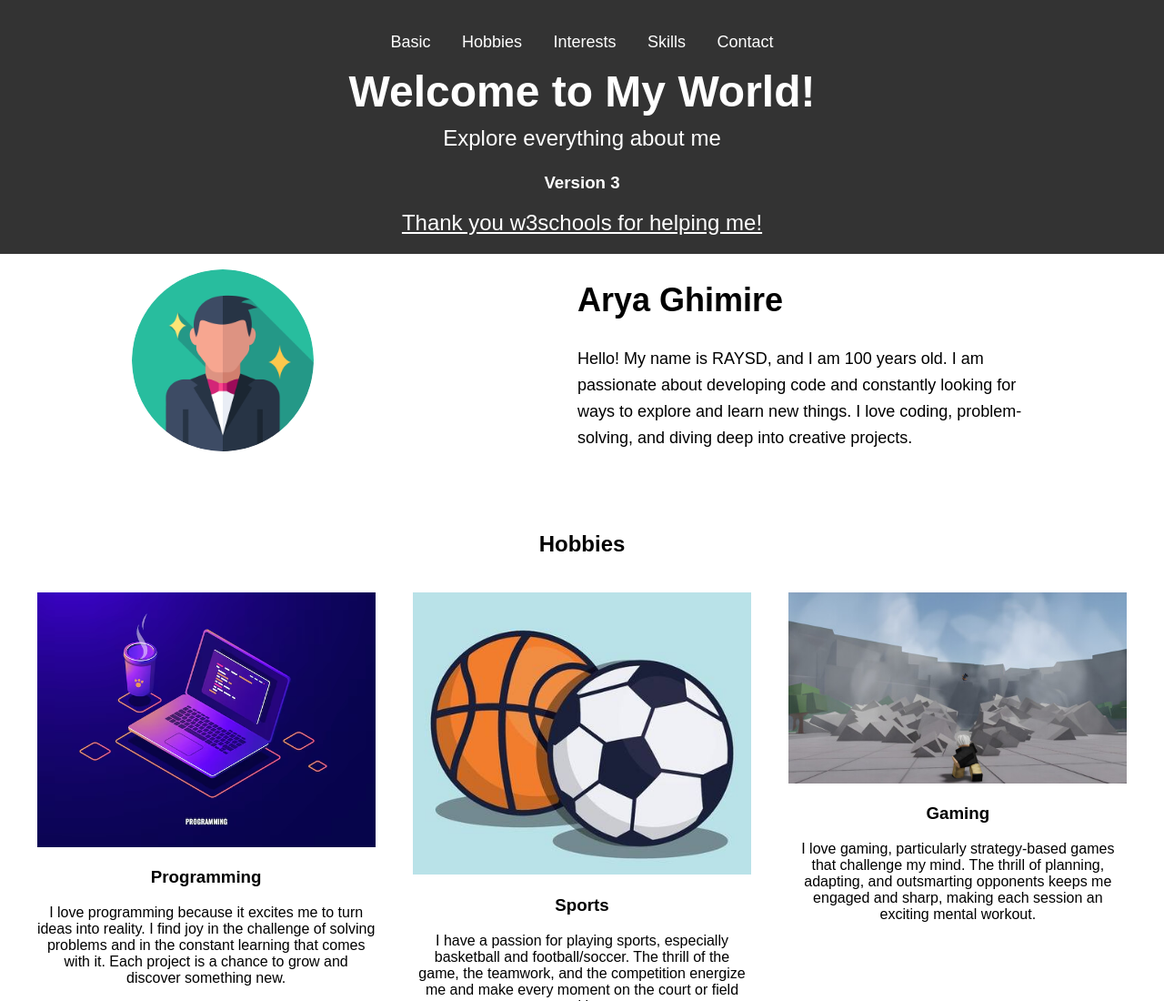
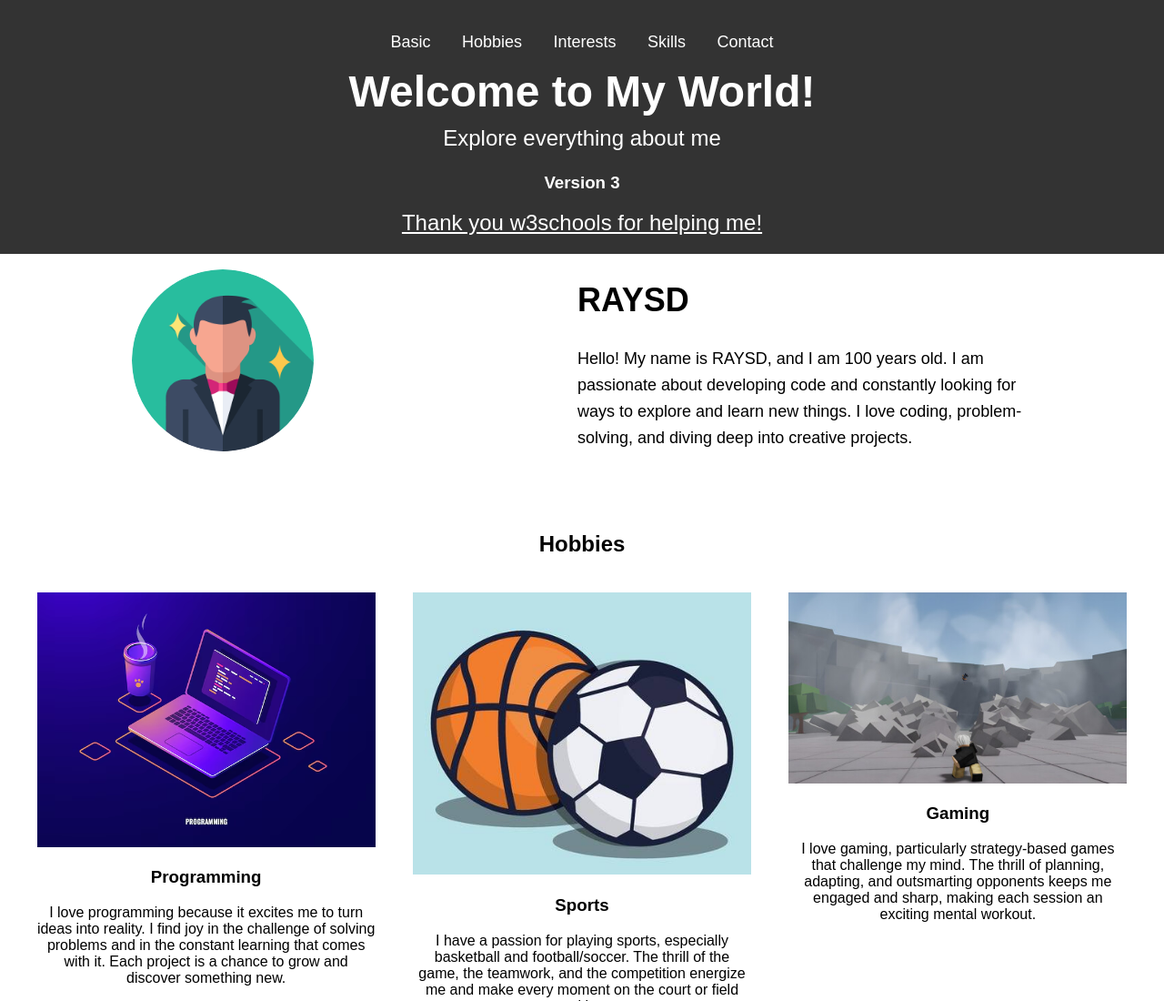
Before and after one commit to RAYSD25/AllAboutMePage, a plain HTML site: page index.html in a window 1280 px wide. Shown: the top 1100 px of the page at 91% size. Drawn offline with Linux system fonts and the light colour scheme.

Commit message:
Update index.html

```diff
--- a/index.html
+++ b/index.html
@@ -32,7 +32,7 @@
         <div class="about-container">
             <img src="123dd23.png" alt="Profile Picture">
             <div class="about-text">
-                <h2>Arya Ghimire</h2>
+                <h2>RAYSD</h2>
                 <p>Hello! My name is RAYSD, and I am 100 years old. I am passionate about developing code and constantly looking for ways to explore and learn new things. I love coding, problem-solving, and diving deep into creative projects.</p>
             </div>
         </div>
```
